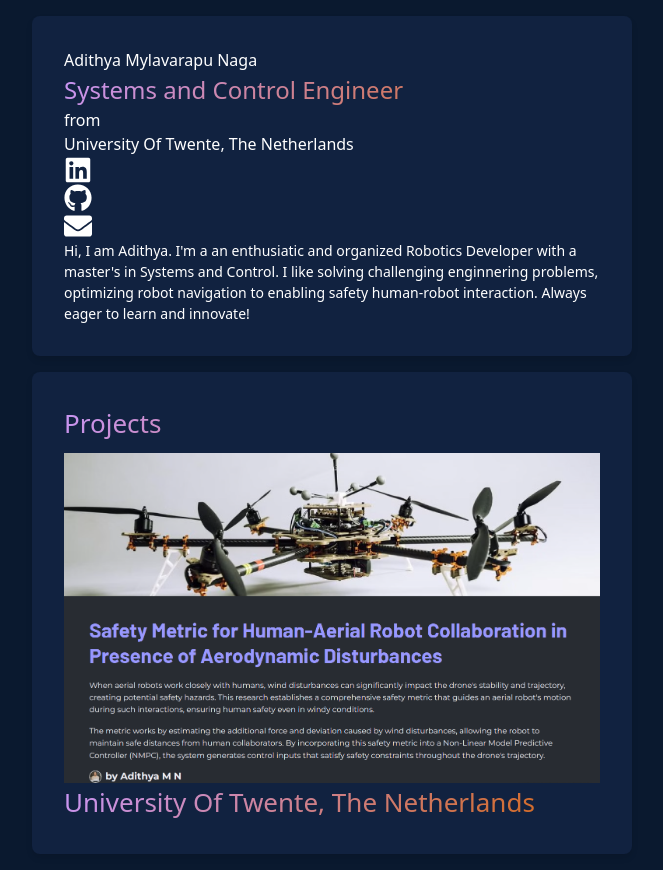
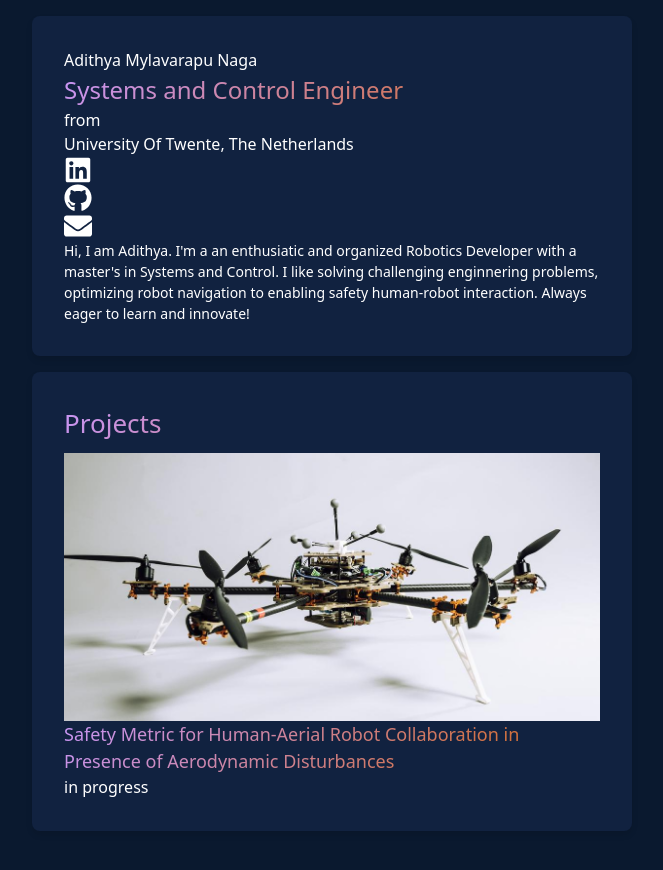
Before and after one commit to adithyamn/adithyamn.github.io, a Next.js app: page / in a window 1280 px wide. Shown: the whole page, without its empty margins (308-971 px from the left). After the commit the page ends 847 px from the top, so only its background shows below. Built offline with nearby package versions, Linux system fonts and the light colour scheme.

Commit message:
pictures

```diff
--- a/src/app/components/ProjectCard.tsx
+++ b/src/app/components/ProjectCard.tsx
@@ -16,10 +16,10 @@ export default function ProjectCard() {
       </h2>
       <div className="w-full">
         <Image
-          src="/drone.png"
+          src="/tilthex.png"
           alt="Drone Research"
-          width={600}
-          height={400}
+          width={300}
+          height={200}
           style={{ width: '100%', height: 'auto' }}
         />
       </div>
@@ -28,10 +28,11 @@ export default function ProjectCard() {
         WebkitBackgroundClip: 'text',
         backgroundClip: 'text',
         color: 'transparent',
-        fontSize: '26px'
+        fontSize: '18px'
       }}>
-        University Of Twente, The Netherlands
+        Safety Metric for Human-Aerial Robot Collaboration in Presence of Aerodynamic Disturbances
       </h2>
+      in progress
     </div>
   );
 }
```
Also changed, not shown: public/tilthex.png (added).
